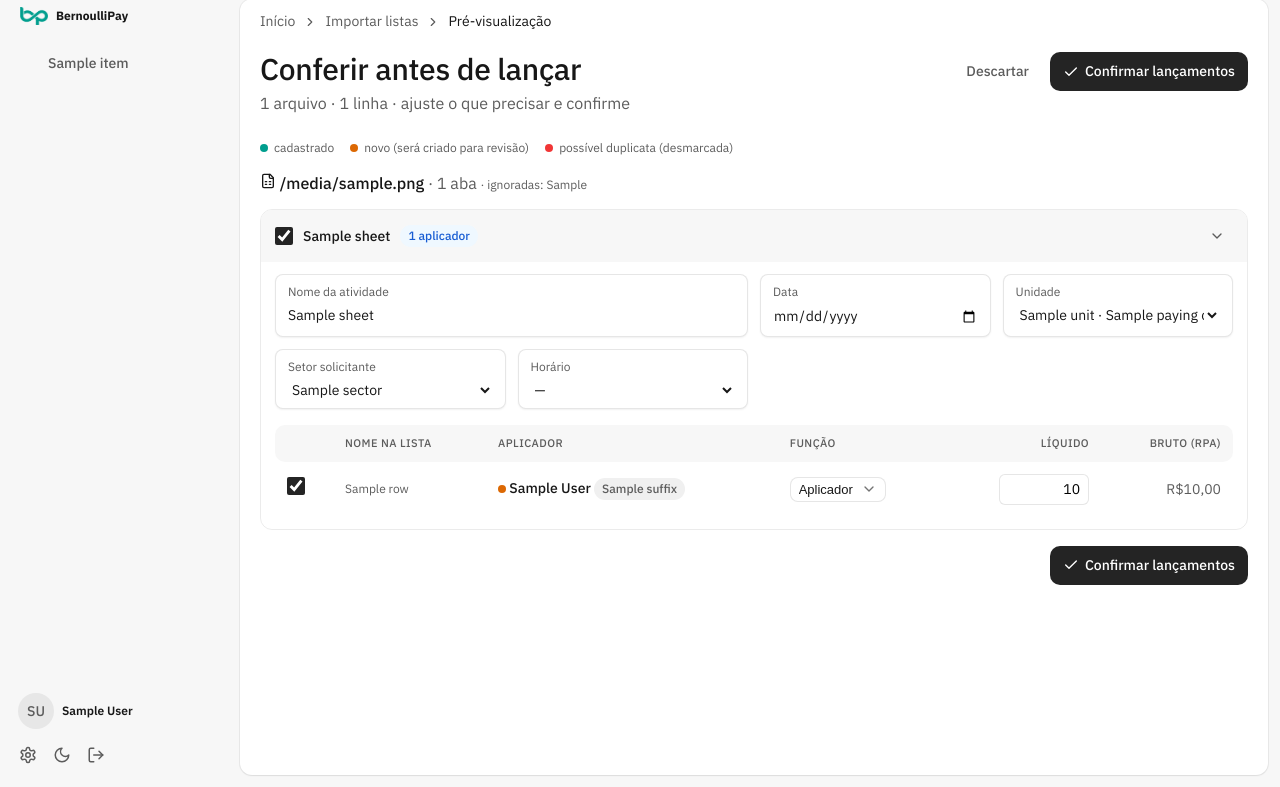
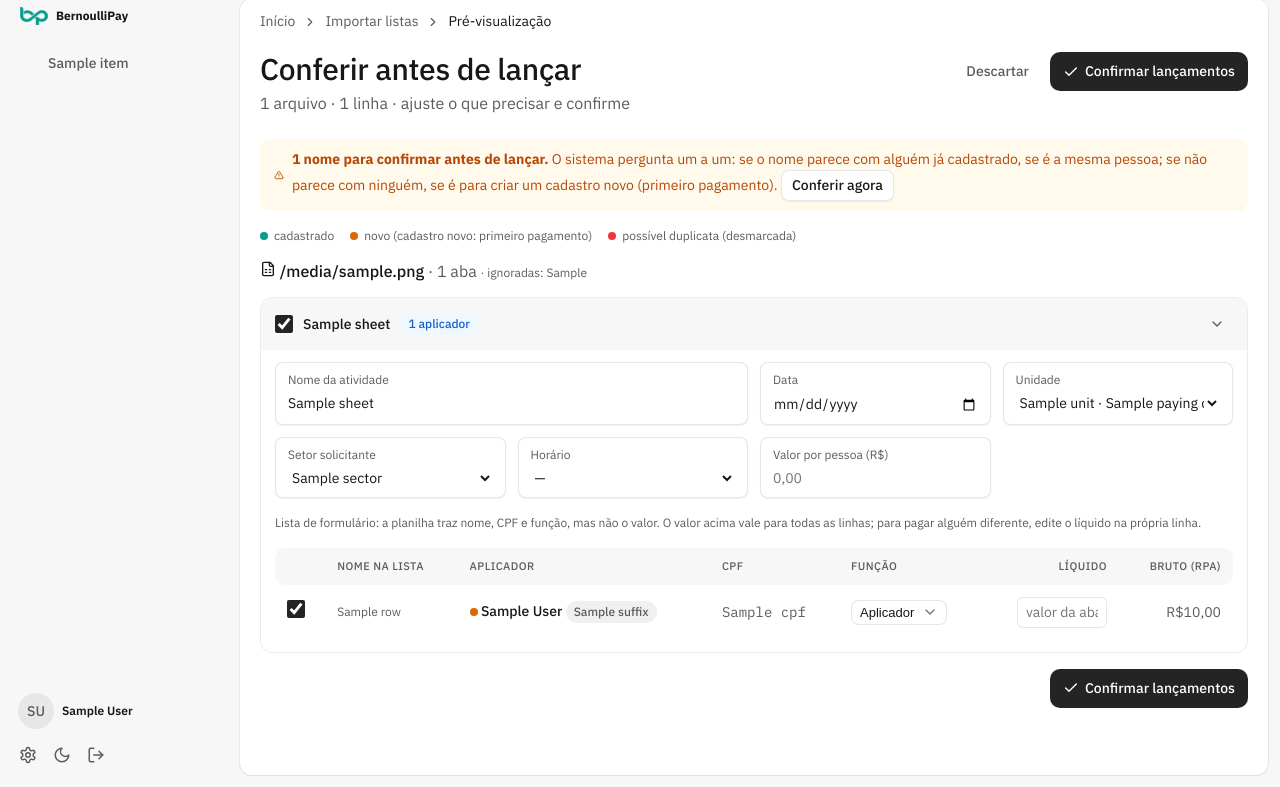
Before and after one commit to bernardozschaber/prova-pay, a Django app: template templates/imports/preview.html in a window 1280 px wide. Shown: the part 13-800 px from the top of the page. Run offline with Django 5.2, Linux system fonts and the light colour scheme; a user stored in the database is signed in; tables that the repository leaves empty hold one stand-in row (values such as "Sample post"); the template is opened without the code that fills it: most values are stand-ins (such as "Sample title", 1, 10 or a date in 2020).

Commit message:
feat(imports,payroll): preview.html
Trabalho de prévia de lote, limite de upload e selo de cadastro novo.

Arquivos:
  - templates/imports/preview.html

```diff
--- a/templates/imports/preview.html
+++ b/templates/imports/preview.html
@@ -9,9 +9,20 @@
     <button type="submit" form="confirm-form" class="btn btn--primary">{% icon "check" %} Confirmar lançamentos</button>
   </div>
 </div>
+{% if questions %}
+<div class="alert alert--warning mb-16" id="merge-notice">
+  {% icon "triangle-alert" 16 %}
+  <div>
+    <strong>{{ questions|length }} nome{{ questions|length|pluralize }} para confirmar antes de lançar.</strong>
+    O sistema pergunta um a um: se o nome parece com alguém já cadastrado, se é a mesma pessoa; se não
+    parece com ninguém, se é para criar um cadastro novo (primeiro pagamento).
+    <button type="button" class="btn btn--secondary btn--sm" data-merge-open>Conferir agora</button>
+  </div>
+</div>
+{% endif %}
 <div class="legend mb-16">
   <span><i class="dot" style="background:var(--color-brand-500)"></i>cadastrado</span>
-  <span><i class="dot" style="background:var(--color-yellow-600)"></i>novo (será criado para revisão)</span>
+  <span><i class="dot" style="background:var(--color-yellow-600)"></i>novo (cadastro novo: primeiro pagamento)</span>
   <span><i class="dot" style="background:var(--color-red-500)"></i>possível duplicata (desmarcada)</span>
 </div>
 <form method="post" action="{% url 'imports:confirm' %}" id="confirm-form">{% csrf_token %}
@@ -36,10 +47,12 @@
         <div class="field"><label>Unidade</label><select name="{{ prefix }}-unit">{% for unit in units %}<option value="{{ unit.id }}" {% if unit == default_unit %}selected{% endif %}>{{ unit.name }} · {{ unit.paying_company.name }}</option>{% endfor %}</select></div>
         <div class="field"><label>Setor solicitante</label><select name="{{ prefix }}-sector">{% for sector in sectors %}<option value="{{ sector.id }}" {% if sector == default_sector %}selected{% endif %}>{{ sector.name }}</option>{% endfor %}</select></div>
         <div class="field"><label>Horário</label><select name="{{ prefix }}-shift"><option value="">—</option>{% for code, label in shifts %}<option value="{{ code }}" {% if code == sheet.shift %}selected{% endif %}>{{ label }}</option>{% endfor %}</select></div>
+        {% if sheet.needs_amount %}<div class="field"><label>Valor por pessoa (R$)</label><input name="{{ prefix }}-default_amount" inputmode="decimal" placeholder="0,00" aria-describedby="{{ prefix }}-amount-hint"></div>{% endif %}
       </div>
+      {% if sheet.needs_amount %}<p class="small muted mb-16" id="{{ prefix }}-amount-hint">Lista de formulário: a planilha traz nome, CPF e função, mas não o valor. O valor acima vale para todas as linhas; para pagar alguém diferente, edite o líquido na própria linha.</p>{% endif %}
       <div class="table-wrap">
         <table class="table">
-          <thead><tr><th scope="col"><span class="sr-only">Incluir</span></th><th scope="col">Nome na lista</th><th scope="col">Aplicador</th><th scope="col">Função</th><th class="num" scope="col">Líquido</th><th class="num" scope="col">Bruto (RPA)</th></tr></thead>
+          <thead><tr><th scope="col"><span class="sr-only">Incluir</span></th><th scope="col">Nome na lista</th><th scope="col">Aplicador</th><th scope="col">CPF</th><th scope="col">Função</th><th class="num" scope="col">Líquido</th><th class="num" scope="col">Bruto (RPA)</th></tr></thead>
           <tbody>
             {% for row in sheet.rows %}
             {% with row_prefix=row.prefix %}
@@ -47,9 +60,10 @@
               <td><input type="checkbox" name="{{ row_prefix }}-include" {% if not row.is_duplicate %}checked{% endif %}
                   aria-label="Incluir {{ row.display_name }}{% if row.is_duplicate %} (possível duplicata){% endif %}"></td>
               <td class="muted small">{{ row.name }}</td>
-              <td class="strong"><i class="dot" style="background:{% if row.is_duplicate %}var(--color-red-500){% elif row.is_known %}var(--color-brand-500){% else %}var(--color-yellow-600){% endif %}"></i> {{ row.display_name }}{% if row.suffix %} <span class="badge badge--gray">{{ row.suffix }}</span>{% endif %}</td>
+              <td class="strong ap-cell"><i class="dot" style="background:{% if row.is_duplicate %}var(--color-red-500){% elif row.is_known %}var(--color-brand-500){% else %}var(--color-yellow-600){% endif %}"></i> {{ row.display_name }}{% if row.suffix %} <span class="badge badge--gray">{{ row.suffix }}</span>{% endif %}</td>
+              <td class="mono muted">{{ row.cpf|default:"—" }}</td>
               <td><select name="{{ row_prefix }}-role" class="select select--sm"><option value="APLICADOR" {% if row.role == 'APLICADOR' %}selected{% endif %}>Aplicador</option><option value="ORIENTADOR" {% if row.role == 'ORIENTADOR' %}selected{% endif %}>Orientador</option><option value="VOLANTE">Volante</option></select></td>
-              <td class="num"><input name="{{ row_prefix }}-net_amount" value="{{ row.net_amount }}" inputmode="decimal" style="width:90px;text-align:right;border:1px solid var(--border-secondary);border-radius:6px;padding:4px 8px;font:inherit"></td>
+              <td class="num"><input name="{{ row_prefix }}-net_amount" value="{% if not sheet.needs_amount %}{{ row.net_amount }}{% endif %}" placeholder="{% if sheet.needs_amount %}valor da aba{% endif %}" inputmode="decimal" style="width:90px;text-align:right;border:1px solid var(--border-secondary);border-radius:6px;padding:4px 8px;font:inherit"></td>
               <td class="num muted">{{ row.gross_amount|brl }}</td>
             </tr>
             {% endwith %}
```
